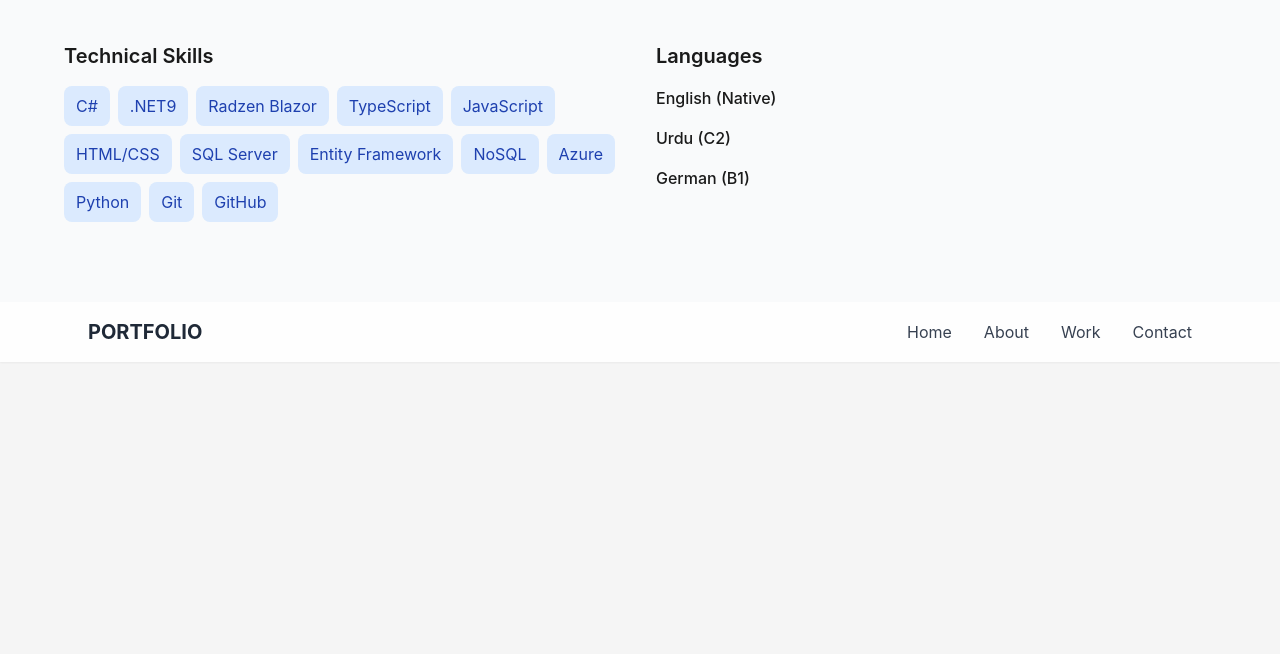
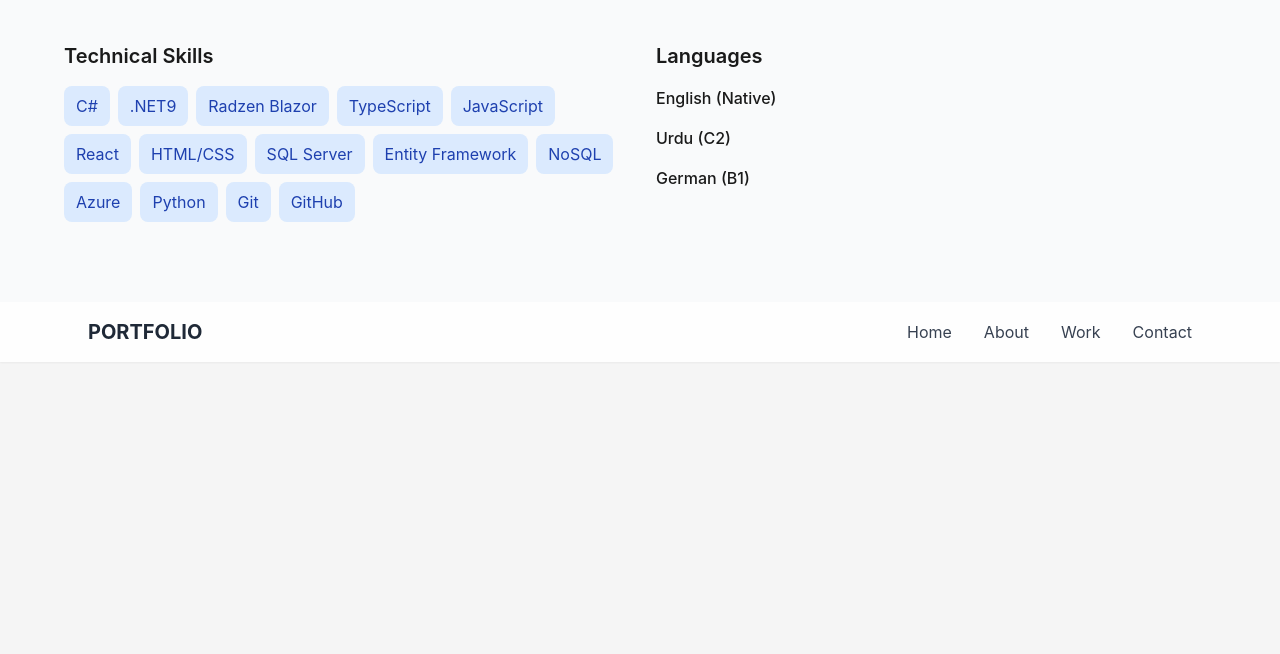
Before and after one commit to HamzaAhmad416/Portfolio-website, a plain HTML site: page index.html in a window 1280 px wide. Shown: the part 138-792 px from the top of the page. Drawn offline with nearby package versions, Linux system fonts and the light colour scheme.

Commit message:
Add React to technology list in index.html

```diff
--- a/index.html
+++ b/index.html
@@ -13,6 +13,7 @@
                         <span class="px-3 py-2 bg-blue-100 text-blue-800 rounded-lg">Radzen Blazor</span>
                         <span class="px-3 py-2 bg-blue-100 text-blue-800 rounded-lg">TypeScript</span>
                         <span class="px-3 py-2 bg-blue-100 text-blue-800 rounded-lg">JavaScript</span>
+                        <span class="px-3 py-2 bg-blue-100 text-blue-800 rounded-lg">React</span>
                         <span class="px-3 py-2 bg-blue-100 text-blue-800 rounded-lg">HTML/CSS</span>
                         <span class="px-3 py-2 bg-blue-100 text-blue-800 rounded-lg">SQL Server</span>
                         <span class="px-3 py-2 bg-blue-100 text-blue-800 rounded-lg">Entity Framework</span>
```
